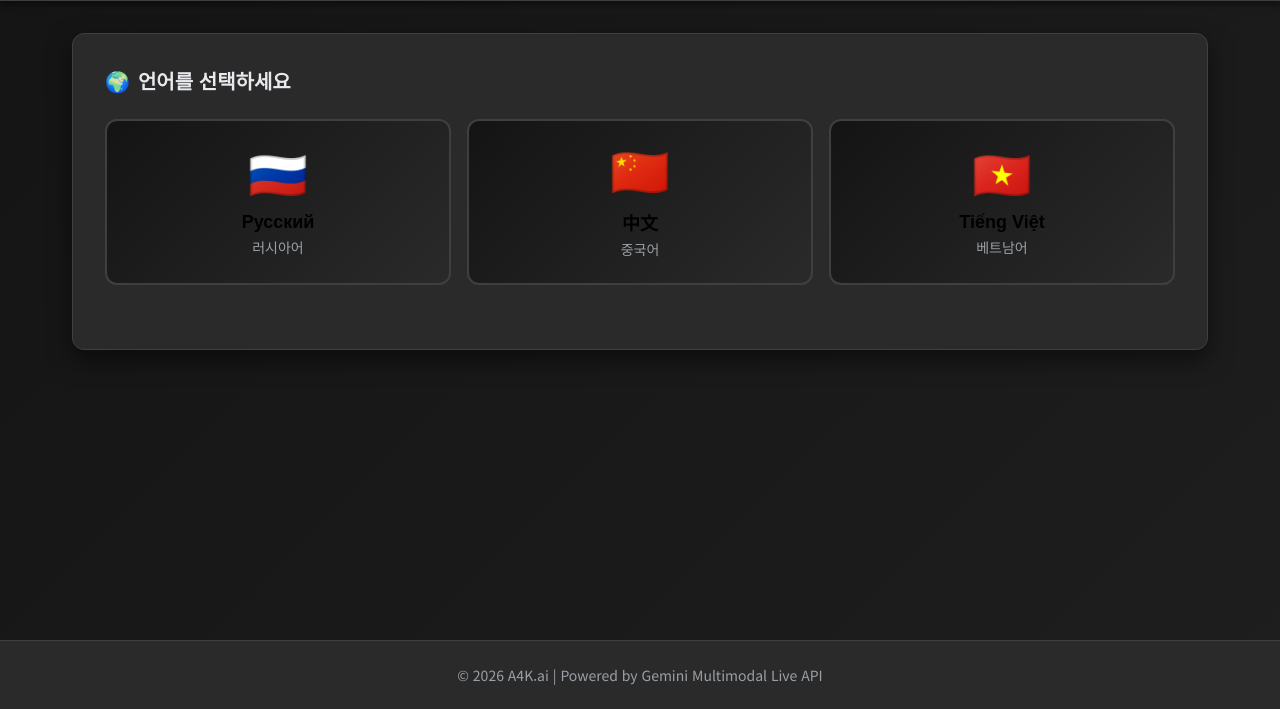
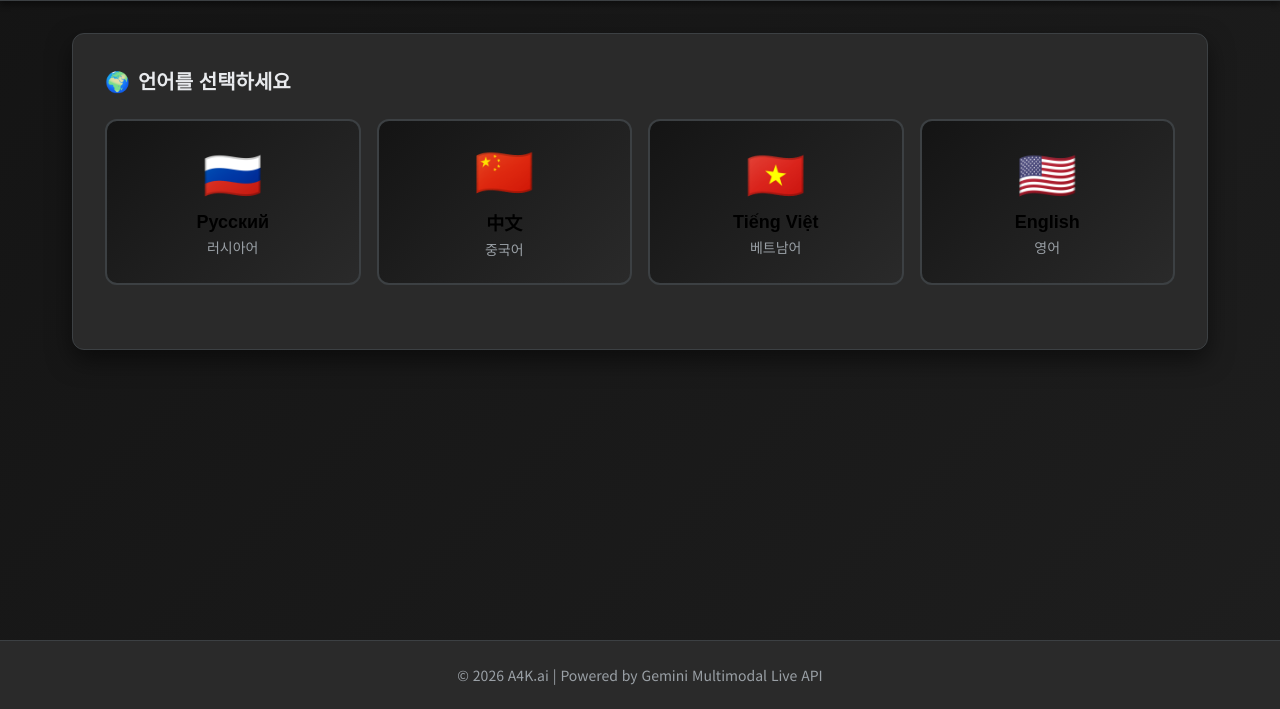
Before and after one commit to caleblee2050/Live-translate, a website: page public/index.html in a window 1280 px wide. Shown: the part 91-800 px from the top of the page. Drawn offline with nearby package versions, Linux system fonts and the light colour scheme.

Commit message:
fix: 프론트엔드에 영어 선택 버튼 추가

```diff
--- a/public/index.html
+++ b/public/index.html
@@ -1,5 +1,6 @@
 <!DOCTYPE html>
 <html lang="ko">
+
 <head>
   <meta charset="UTF-8">
   <meta name="viewport" content="width=device-width, initial-scale=1.0">
@@ -9,6 +10,7 @@
   <link rel="preconnect" href="https://fonts.gstatic.com" crossorigin>
   <link href="https://fonts.googleapis.com/css2?family=Noto+Sans+KR:wght@300;400;600;700&display=swap" rel="stylesheet">
 </head>
+
 <body>
   <!-- 헤더 -->
   <header class="header">
@@ -50,6 +52,11 @@
           <div class="flag">🇻🇳</div>
           <div class="name">Tiếng Việt</div>
           <div class="code">베트남어</div>
+        </button>
+        <button class="language-btn" data-lang="en" onclick="selectLanguage('en')">
+          <div class="flag">🇺🇸</div>
+          <div class="name">English</div>
+          <div class="code">영어</div>
         </button>
       </div>
     </div>
@@ -101,4 +108,5 @@
   <script src="/socket.io/socket.io.js"></script>
   <script src="/js/client.js"></script>
 </body>
+
 </html>
--- a/public/js/client.js
+++ b/public/js/client.js
@@ -27,7 +27,8 @@ function selectLanguage(lang) {
     const languageNames = {
         ru: '🇷🇺 Русский (러시아어)',
         zh: '🇨🇳 中文 (중국어)',
-        vi: '🇻🇳 Tiếng Việt (베트남어)'
+        vi: '🇻🇳 Tiếng Việt (베트남어)',
+        en: '🇺🇸 English (영어)'
     };
     document.getElementById('selectedLanguageName').textContent = languageNames[lang];
 
@@ -227,7 +228,8 @@ function displaySubtitle(text, timestamp) {
     const reflectionPrompts = {
         ru: 'Что это слово значит для вас сегодня?',
         zh: '这句话对你今天有什么意义？',
-        vi: 'Lời này có ý nghĩa gì với bạn hôm nay?'
+        vi: 'Lời này có ý nghĩa gì với bạn hôm nay?',
+        en: 'What does this word mean to you today?'
     };
 
     if (text.includes(reflectionPrompts[selectedLanguage])) {
```
